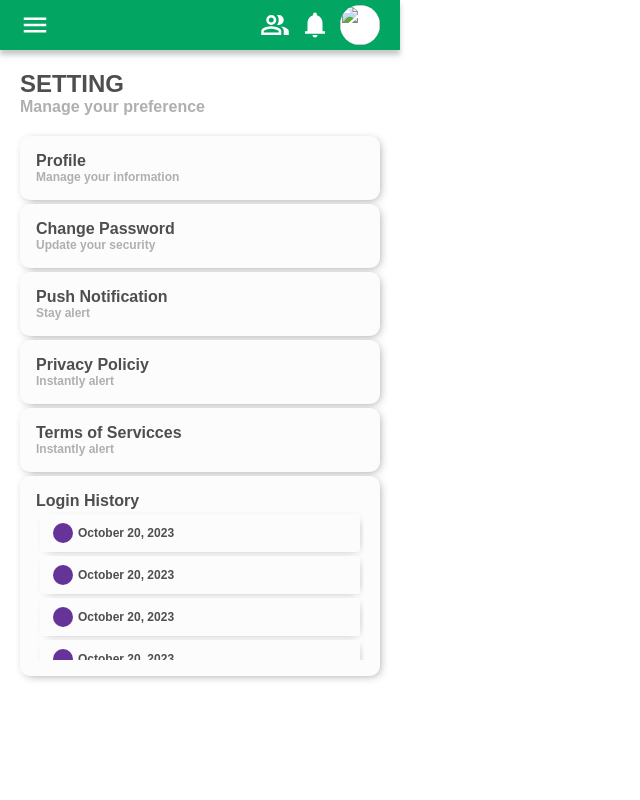
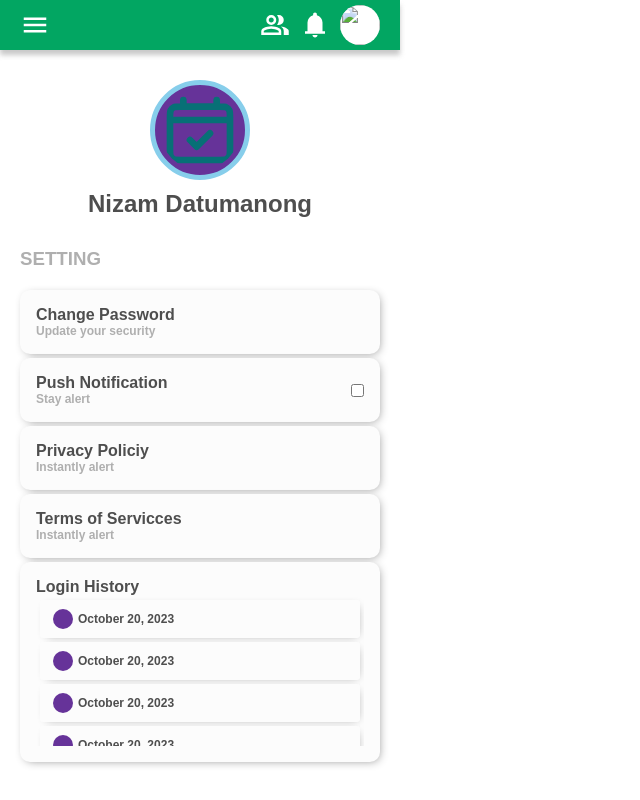
Before and after one commit to CodexFour/Payrollv3, a PHP site: page /employeeUi/setting.php in a window 1280 px wide. Shown: the whole page, without its empty margins (0-640 px from the left). Run offline with PHP 8.4, Linux system fonts and the light colour scheme.

Commit message:
Fixed setting UI

```diff
--- a/employeeUi/CSS/default.css
+++ b/employeeUi/CSS/default.css
@@ -121,7 +121,7 @@
 .f-width {
   width: 100%;
 }
-.f-heigth {
+.f-height {
   height: 100%;
 }
 input {
@@ -148,6 +148,10 @@
   border-radius: 5px;
   cursor: pointer;
 }
+.button-gray{
+  background-color: transparent;
+  color: var(--accent);
+}
 button:hover {
   filter: brightness(70%);
 }
--- a/employeeUi/CSS/setting.css
+++ b/employeeUi/CSS/setting.css
@@ -6,3 +6,28 @@
     max-height: 150px;
     overflow: auto;
 }
+#setting-pfp{
+    width: 100px;
+    height: 100px;
+    padding: 5px;
+    border-radius: 50%;
+    border: 5px solid skyblue;
+    background-color: rebeccapurple;
+}
+#change-pass-modal{
+    top: 50%;
+    left: 50%;
+    transform: translate(-50%, -50%);
+    width: min(90%,500px);
+    height: 55vh;
+    z-index: 5000;
+    border: none;
+}
+
+#change-pass-form{
+    width: 100%;
+    height: 100%;
+    display: grid;
+    grid-template-rows: 10% auto 15%;
+    padding: 10px;
+}
--- a/employeeUi/setting.php
+++ b/employeeUi/setting.php
@@ -11,22 +11,24 @@
 <body id="setting">
     <?php include_once 'components/navbar.php' ?>
     <?php include_once 'components/sidebar.php' ?>
+    <section class="flex center p1 gap1" id="pfp">
+        <img src="assets/attendance.svg" alt="profile" id="setting-pfp">
+        <h1>Nizam Datumanong</h1>
+    </section>
     <section id="hero">
-        <h1>SETTING</h1>
-        <p class="font-b txt-lite">Manage your preference</p>
+        <h3 class="txt-lite">SETTING</h3>
     </section>
     <section id="options">
-        <div class="uni-card">
-            <p class="font-b">Profile</p>
-            <p class="font-b font-s txt-lite">Manage your information</p>
-        </div>
-        <div class="uni-card">
+        <div class="uni-card" onclick="showPassForm(true)">
             <p class="font-b">Change Password</p>
             <p class="font-b font-s txt-lite">Update your security</p>
         </div>
-        <div class="uni-card">
-            <p class="font-b">Push Notification</p>
-            <p class="font-b font-s txt-lite">Stay alert</p>
+        <div class="uni-card flex center flex-row space-b">
+            <div>
+                <p class="font-b">Push Notification</p>
+                <p class="font-b font-s txt-lite">Stay alert</p>
+            </div>
+            <input type="checkbox">
         </div>
         <div class="uni-card">
             <p class="font-b">Privacy Policiy</p>
@@ -58,6 +60,32 @@
             </div>
         </div>
     </section>
+    <dialog id="change-pass-modal" class="uni-card">
+        <form onsubmit="return false" id="change-pass-form">
+            <h3> CHANGE PASSWORD</h3>
+            <div class="setting-inputs f-height flex space-e">
+                <label for="chp-old-pass" class="font-s">CURRENT PASSWORD</label>
+                <input type="text" id="chp-old-pass" style="margin-bottom: 20px;">
+                <label for="chp-new-pass" class="font-s">NEW PASSWORD</label>
+                <input type="text" id="chp-new-pass">
+                <label for="chp-re-pass" class="font-s">RE-ENTER PASSWORD</label>
+                <input type="text" id="chp-re-pass">
+            </div>
+            <div class="action-button flex flex-row gap1 right" style="align-items:end;">
+                <button>SAVE</button>
+                <button class="button-gray" onclick="showPassForm(false)">CANCEL</button>
+            </div>
+        </form>
+    </dialog>
+    <script>
+        function showPassForm(bol) {
+            if (bol) {
+                document.querySelector('#change-pass-modal').showModal();
+            } else {
+                document.querySelector('#change-pass-modal').close();
+            }
+        }
+    </script>
 </body>
 
 </html>
```
